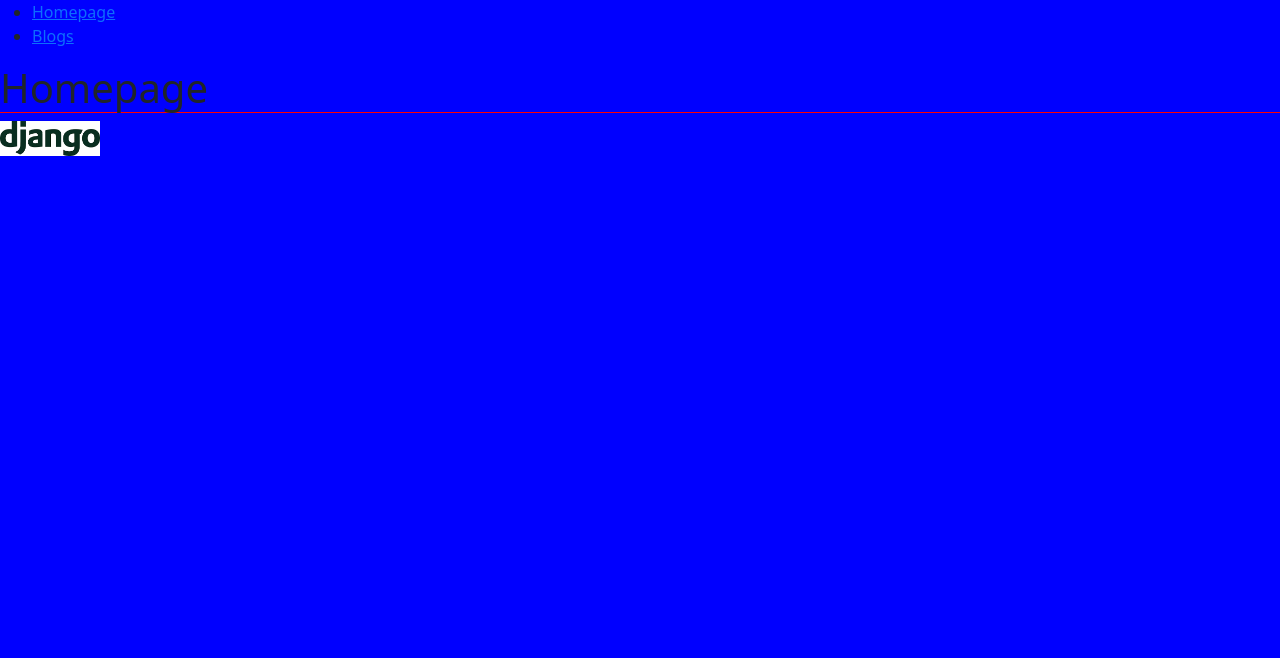
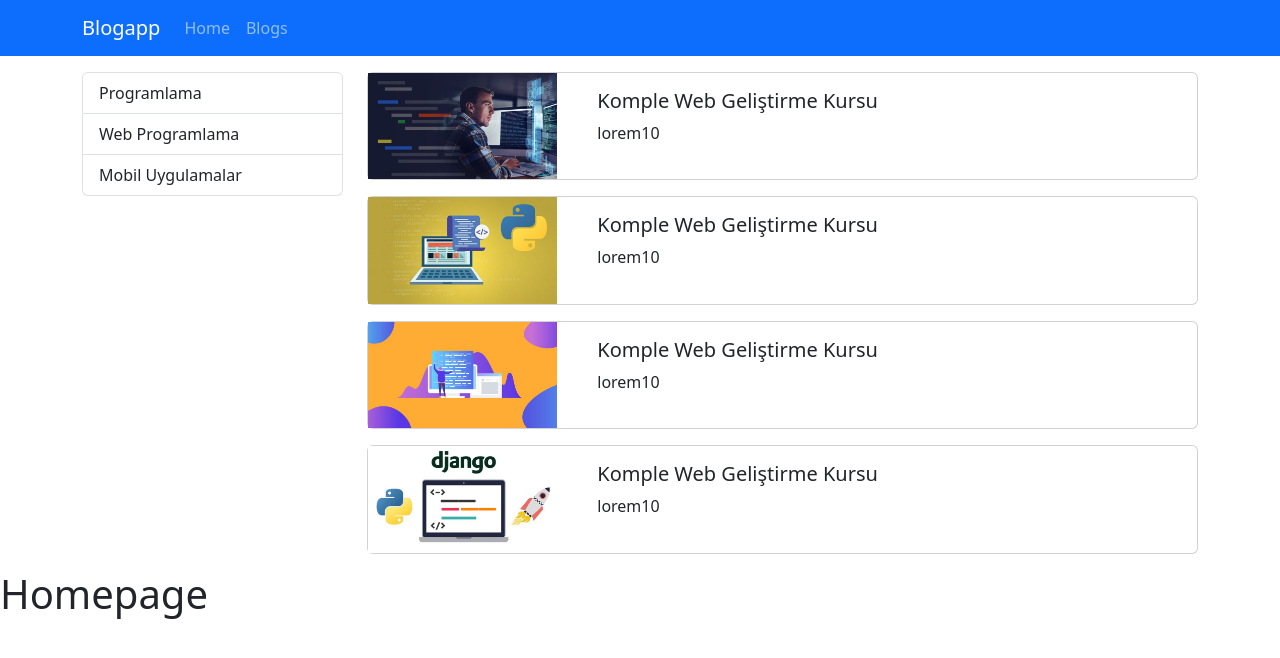
Before and after one commit to SerpilOzguven/Django-Blogapp, a Django app: page / in a window 1280 px wide. Shown: the top 658 px of the page. Run offline with Django 4.2, Linux system fonts and the light colour scheme; some libraries are stand-ins or nearby versions.

Commit message:
design with bootstrap

```diff
--- a/blog/static/blog/css/style.css
+++ /dev/null
@@ -1,4 +0,0 @@
-h1{
-    font-size: 40 px;
-    border-bottom: 1px solid red;
-}
--- a/blog/templates/blog/index.html
+++ b/blog/templates/blog/index.html
@@ -12,9 +12,9 @@
 {% block content %}
 
 
+
 <h1>Homepage</h1>
 
-<img src="{% static 'img/django.png' %}" alt="" width="100">
 
 {% endblock  %}
 
--- a/static/css/base.css
+++ /dev/null
@@ -1,5 +0,0 @@
-body{
-    background-color: blue;
-
-
-}
--- a/templates/base.html
+++ b/templates/base.html
@@ -15,13 +15,98 @@
         {% block title %}{% endblock  %} | Blogapp
     </title>
 
+
 </head>
 
 <body>
-    <ul>
-        <li><a href="">Homepage</a></li>
-        <li><a href="">Blogs</a></li>
-    </ul>
+    <nav class="navbar navbar-dark bg-primary navbar-expand-lg">
+        <div class="container">
+            <a class="navbar-brand" href=""">Blogapp</a>
+            <ul class="navbar-nav me-auto">
+                <li class="nav-item">
+                    <a class="nav-link"  href="">Home</a>
+                </li>
+                <li class="nav-item">
+                    <a class="nav-link"  href="">Blogs</a>
+                </li>
+
+            </ul>
+
+        </div>
+
+    </nav>
+
+    <div class="container mt-3">
+        <div class="row">
+            <div class="col-3">
+                <div class="list-group">
+                    <a href="#" class="list-group-item list-group-item-action">Programlama</a>
+                    <a href="#" class="list-group-item list-group-item-action">Web Programlama</a>
+                    <a href="#" class="list-group-item list-group-item-action">Mobil Uygulamalar</a>
+                </div>
+            </div>
+            <div class="col-9">
+                <div class="card mb-3">
+                    <div class="row">
+                        <div class="col-md-3">
+                            <img src="{% static 'img/1.jpg' %}" alt="" class="img-fluid">
+                        </div>
+                        <div class="col-md-9">
+                            <div class="card-body">
+                                <h5 class="card-title">Komple Web Geliştirme Kursu</h5>
+                                <p class="card-text">lorem10</p>
+                            </div>
+
+                        </div>
+                    </div>
+                </div>
+                <div class="card mb-3">
+                    <div class="row">
+                        <div class="col-md-3">
+                            <img src="{% static 'img/2.jpg' %}" alt="" class="img-fluid">
+                        </div>
+                        <div class="col-md-9">
+                            <div class="card-body">
+                                <h5 class="card-title">Komple Web Geliştirme Kursu</h5>
+                                <p class="card-text">lorem10</p>
+                            </div>
+
+                        </div>
+                    </div>
+                </div>
+                <div class="card mb-3">
+                    <div class="row">
+                        <div class="col-md-3">
+                            <img src="{% static 'img/3.jpg' %}" alt="" class="img-fluid">
+                        </div>
+                        <div class="col-md-9">
+                            <div class="card-body">
+                                <h5 class="card-title">Komple Web Geliştirme Kursu</h5>
+                                <p class="card-text">lorem10</p>
+                            </div>
+
+                        </div>
+                    </div>
+                </div>
+                <div class="card mb-3">
+                    <div class="row">
+                        <div class="col-md-3">
+                            <img src="{% static 'img/4.jpg' %}" alt="" class="img-fluid">
+                        </div>
+                        <div class="col-md-9">
+                            <div class="card-body">
+                                <h5 class="card-title">Komple Web Geliştirme Kursu</h5>
+                                <p class="card-text">lorem10</p>
+                            </div>
+
+                        </div>
+                    </div>
+                </div>
+
+            </div>
+        </div>
+    </div>
+
     {% block content %}{% endblock  %}
 
     <script src="{% static 'js/bootstrap.min.js' %}"></script>
```
Also changed, not shown: static/img/1.jpg (added), static/img/2.jpg (added), static/img/3.jpg (added), static/img/4.jpg (added).
